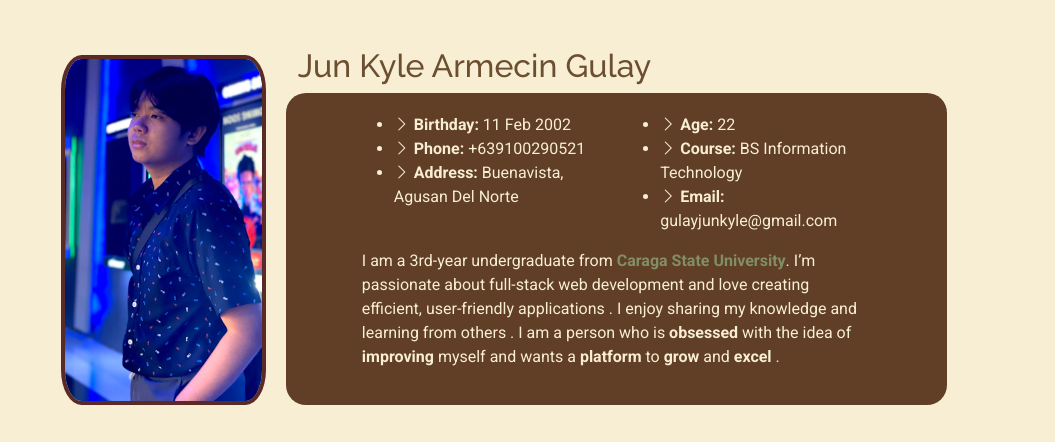
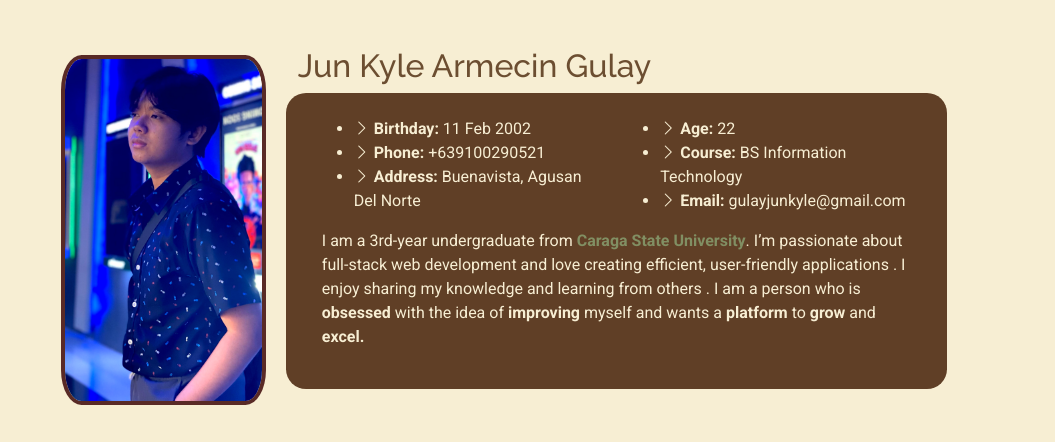
Before and after one commit to Kayel2/kayel, a plain HTML site: page index.html in a window 1280 px wide. Shown: the part 901-1343 px from the top of the page, without its empty margins (0-1055 px from the left). Drawn offline with Linux system fonts and the light colour scheme; animation ran at ten frames a second.

Commit message:
adjust about box

```diff
--- a/index.html
+++ b/index.html
@@ -180,7 +180,7 @@
             </div>
             <div class="col-lg-8">
               <h2 class="">Jun Kyle Armecin Gulay</h2>
-              <div class="row box">
+              <div class="row p-4 box d-flex ">
                 <div class="col-lg-6">
                   <ul>
                     <li>
@@ -228,8 +228,8 @@
                     <b>improving</b> myself and wants a <b>platform</b> to
                     <b>grow</b>
                     and
-                    <b>excel</b>
-                    .
+                    <b>excel.</b>
+
                   </p>
                 </div>
               </div>
```
